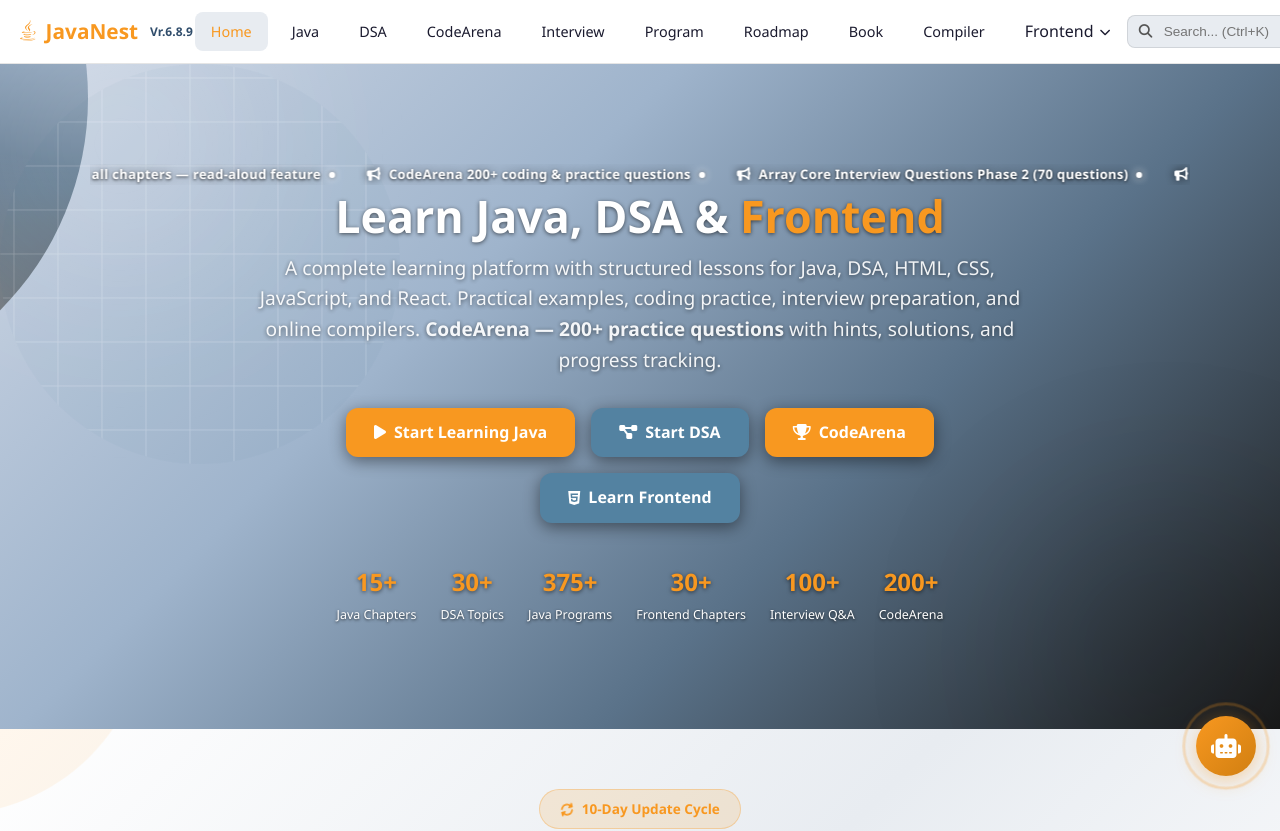
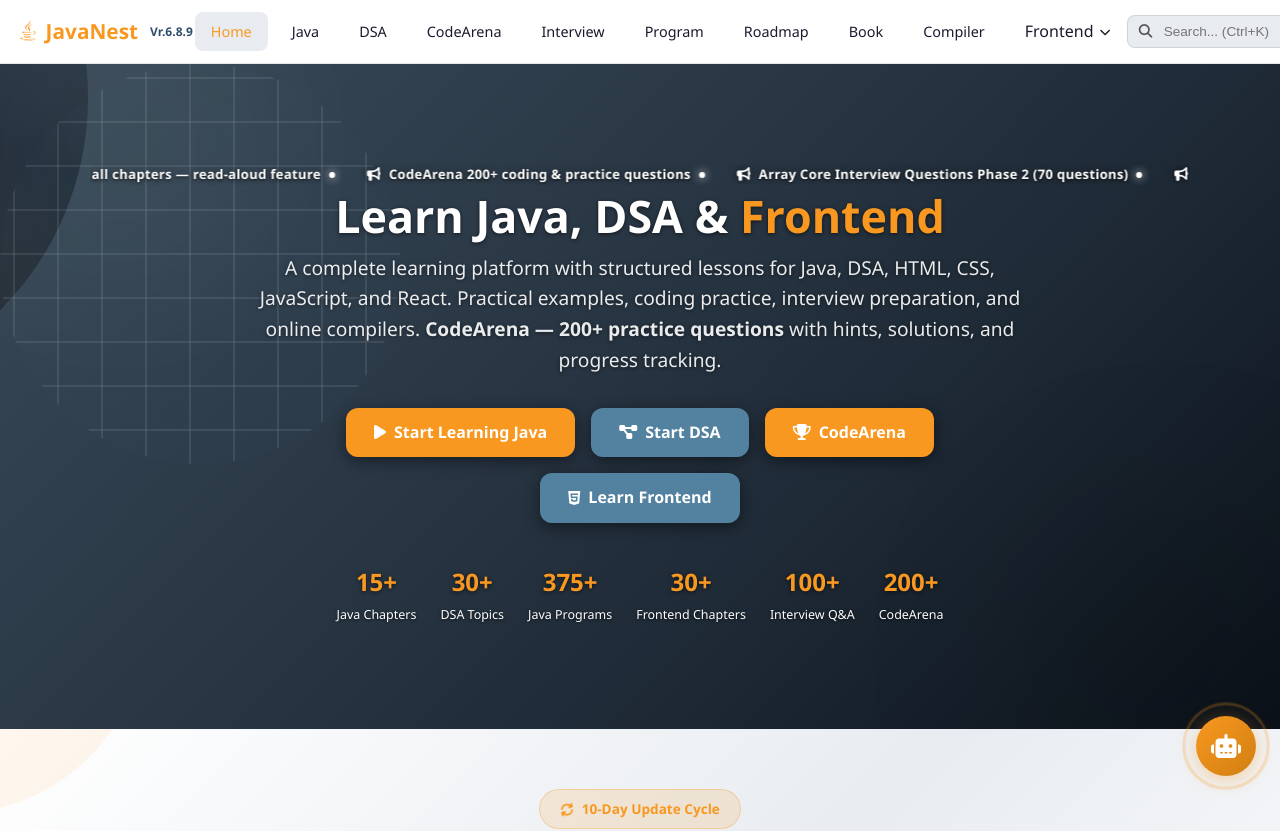
Before and after one commit to abhinavmaurya12/javapath-react, a React (Vite) app: page / in a window 1280 px wide. Shown: the top 831 px of the page. Built offline with nearby package versions, Linux system fonts and the light colour scheme.

Commit message:
fix: darken hero background to dark gray/blue mix for legible content

```diff
--- a/src/assets/css/style.css
+++ b/src/assets/css/style.css
@@ -627,14 +627,14 @@ code{background:var(--code-bg);padding:2px 6px;border-radius:4px;font-size:.85re
 .hero-stat .stat-label{font-size:.78rem;color:#fff;text-shadow:0 1px 3px rgba(0,0,0,.7)}
 
 /* === Hero Animated Background — light blue-gray & black === */
-.hero{position:relative;overflow:hidden;background:linear-gradient(135deg,#cfd8e6 0%,#9fb4cc 35%,#5a7289 65%,#1a1a1a 100%);color:#fff;min-height:640px}
+.hero{position:relative;overflow:hidden;background:linear-gradient(135deg,#3a4a58 0%,#2c3a48 35%,#1e2a36 65%,#0c121a 100%);color:#fff;min-height:640px}
 .hero::before{content:'';position:absolute;inset:-40%;z-index:0;pointer-events:none;
   background:
-    radial-gradient(ellipse 70% 55% at 22% 15%,rgba(255,255,255,.5),transparent 58%),
-    radial-gradient(ellipse 60% 50% at 82% 88%,rgba(255,255,255,.35),transparent 58%),
-    radial-gradient(ellipse 50% 38% at 50% 62%,rgba(255,255,255,.22),transparent 70%),
+    radial-gradient(ellipse 70% 55% at 22% 15%,rgba(255,255,255,.12),transparent 58%),
+    radial-gradient(ellipse 60% 50% at 82% 88%,rgba(255,255,255,.10),transparent 58%),
+    radial-gradient(ellipse 50% 38% at 50% 62%,rgba(255,255,255,.08),transparent 70%),
     radial-gradient(ellipse 80% 70% at 50% 0%,rgba(0,0,0,.35),transparent 60%),
-    linear-gradient(180deg,#cfd8e6 0%,#9fb4cc 35%,#5a7289 65%,#1a1a1a 100%)}
+    linear-gradient(180deg,#3a4a58 0%,#2c3a48 35%,#1e2a36 65%,#0c121a 100%)}
 .hero::after{content:'';position:absolute;inset:0;z-index:0;pointer-events:none;opacity:.35;
   background-image:
     linear-gradient(rgba(255,255,255,.5) 1px,transparent 1px),
@@ -652,7 +652,7 @@ code{background:var(--code-bg);padding:2px 6px;border-radius:4px;font-size:.85re
 /* === Aurora bands drifting behind the cloud === */
 .hero-aurora{position:absolute;inset:0;z-index:0;pointer-events:none;opacity:.5}
 .hero-aurora::before,.hero-aurora::after{content:'';position:absolute;border-radius:50%;filter:blur(90px);animation:auroraDrift 22s ease-in-out infinite}
-.hero-aurora::before{width:400px;height:400px;background:radial-gradient(circle,rgba(255,255,255,.6),transparent 70%);top:-120px;left:-80px}
+.hero-aurora::before{width:400px;height:400px;background:radial-gradient(circle,rgba(255,255,255,.18),transparent 70%);top:-120px;left:-80px}
 .hero-aurora::after{width:360px;height:360px;background:radial-gradient(circle,rgba(0,0,0,.5),transparent 70%);bottom:-100px;right:-60px;animation-delay:-11s}
 @keyframes auroraDrift{0%,100%{transform:translate(0,0) scale(1) rotate(0deg)}33%{transform:translate(50px,-35px) scale(1.1) rotate(10deg)}66%{transform:translate(-35px,40px) scale(.92) rotate(-8deg)}}
 
```
Also changed, not shown: 1 other file (tests, documents, lock files or other folders).
